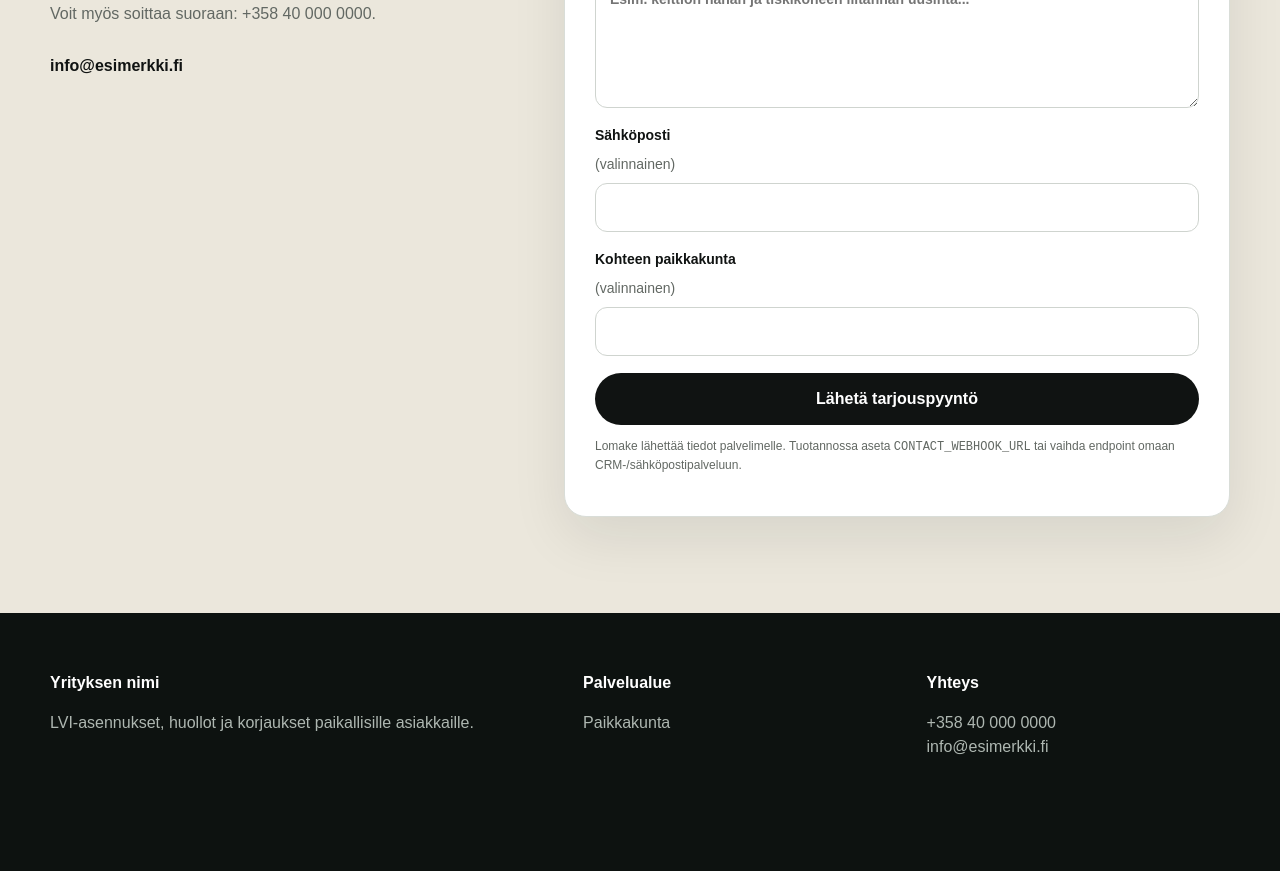
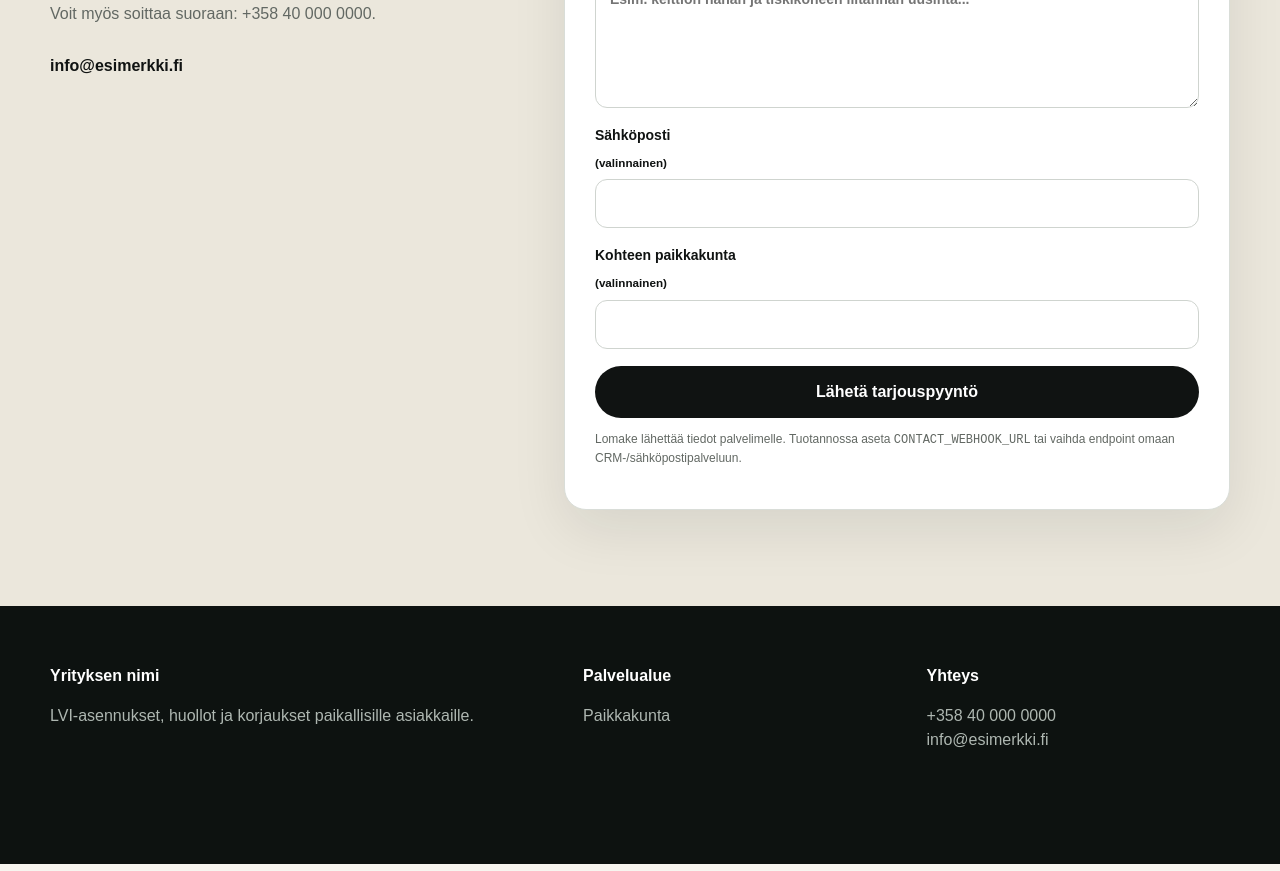
Before and after one commit to GhoulHouse-Dev/trades-master, a Next.js app: page / in a window 1280 px wide. Shown: the part 3180-4051 px from the top of the page. Built offline with nearby package versions, Linux system fonts and the light colour scheme.

Commit message:
polish: soften optional field labels

```diff
--- a/components/ContactForm.tsx
+++ b/components/ContactForm.tsx
@@ -46,8 +46,8 @@ export function ContactForm() {
       </div>
       {copy?.serviceOptions && <label>Työn tyyppi<select name="service" required defaultValue=""><option value="" disabled>Valitse työn tyyppi</option>{copy.serviceOptions.map((option) => <option key={option} value={option}>{option}</option>)}</select></label>}
       <label>Kerro lyhyesti<textarea name="message" required minLength={10} rows={5} placeholder={copy?.placeholders?.message ?? "Esim. keittiön hanan ja tiskikoneen liitännän uusinta..."} /></label>
-      {emailMode !== "hidden" && <label>Sähköposti {emailMode === "optional" && <span className="optionalLabel">(valinnainen)</span>}<input name="email" type="email" autoComplete="email" required={emailMode === "required"} placeholder={copy?.placeholders?.email} /></label>}
-      {cityMode !== "hidden" && <label>Kohteen paikkakunta {cityMode === "optional" && <span className="optionalLabel">(valinnainen)</span>}<input name="city" autoComplete="address-level2" required={cityMode === "required"} placeholder={copy?.placeholders?.city} /></label>}
+      {emailMode !== "hidden" && <label>Sähköposti {emailMode === "optional" && <small>(valinnainen)</small>}<input name="email" type="email" autoComplete="email" required={emailMode === "required"} placeholder={copy?.placeholders?.email} /></label>}
+      {cityMode !== "hidden" && <label>Kohteen paikkakunta {cityMode === "optional" && <small>(valinnainen)</small>}<input name="city" autoComplete="address-level2" required={cityMode === "required"} placeholder={copy?.placeholders?.city} /></label>}
       <label className="honeypot" aria-hidden="true">Yritys<input name="companyWebsite" tabIndex={-1} autoComplete="off" /></label>
       <button className="button submitButton" disabled={state === "sending"}>
         {state === "sending" ? "Lähetetään…" : (copy?.button ?? "Lähetä tarjouspyyntö")}
```
